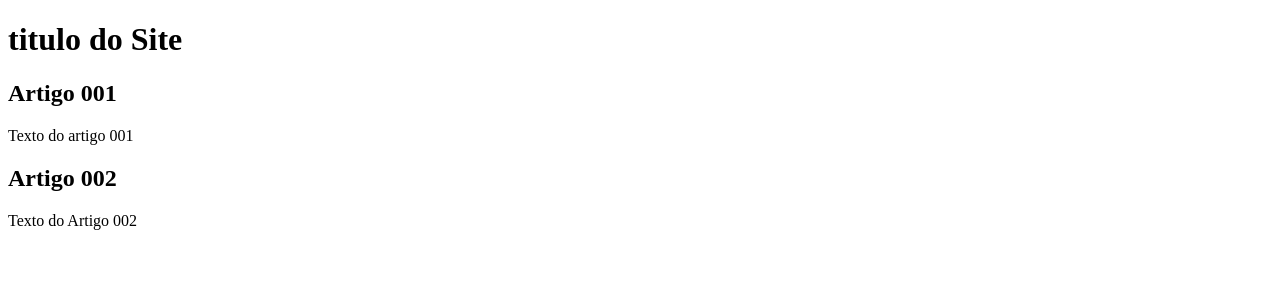
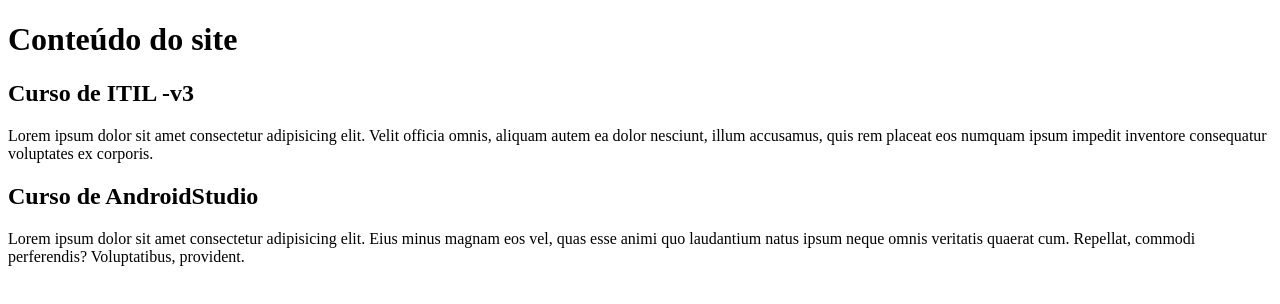
Before and after one commit to tecno-DEV/projeto-site, a plain HTML site: page index.html in a window 1280 px wide. Drawn offline with Linux system fonts and the light colour scheme.

Commit message:
inicio do conteúdo

```diff
--- a/index.html
+++ b/index.html
@@ -9,15 +9,15 @@
 <body>
     <main>
         <header>
-            <h1>titulo do Site</h1>
+            <h1>Conteúdo do site</h1>
         </header>
         <article>
-            <h2>Artigo 001</h2>
-            <p>Texto do artigo 001</p>
+            <h2>Curso de ITIL -v3</h2>
+            <p>Lorem ipsum dolor sit amet consectetur adipisicing elit. Velit officia omnis, aliquam autem ea dolor nesciunt, illum accusamus, quis rem placeat eos numquam ipsum impedit inventore consequatur voluptates ex corporis.</p>
         </article>
         <article>
-            <h2>Artigo 002</h2>
-            <p>Texto do Artigo 002</p>
+            <h2>Curso de AndroidStudio</h2>
+            <p>Lorem ipsum dolor sit amet consectetur adipisicing elit. Eius minus magnam eos vel, quas esse animi quo laudantium natus ipsum neque omnis veritatis quaerat cum. Repellat, commodi perferendis? Voluptatibus, provident.</p>
         </article>
 
     </main>
```
